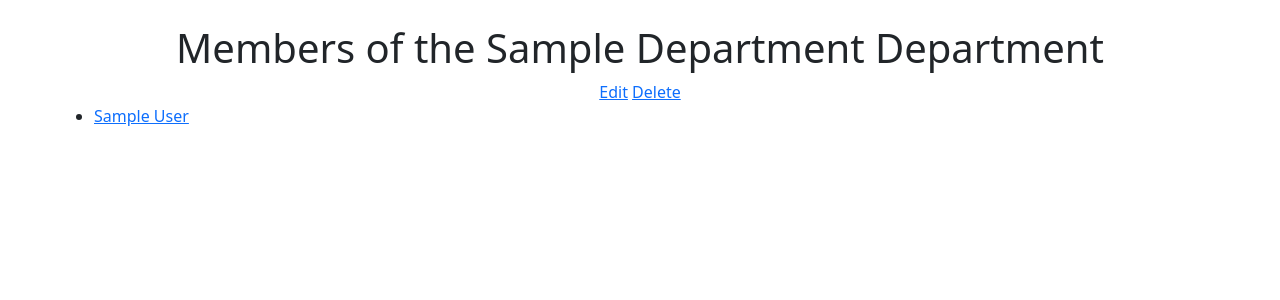
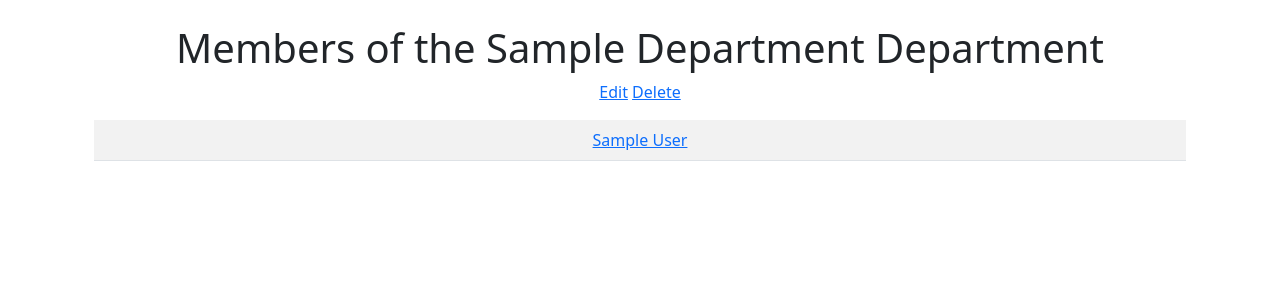
Before and after one commit to blackerby/school, a PHP site: page /department-detail.php?dept=1 in a window 1280 px wide. Shown: the part 56-356 px from the top of the page. Run offline with PHP 8.4, Linux system fonts and the light colour scheme; the visitor is signed in with stand-in values (Sample User, id 1); tables that the repository leaves empty or names only in its code hold one stand-in row (values such as "Sample post").

Commit message:
Clean up department detail view markup

```diff
--- a/views/department-detail.view.php
+++ b/views/department-detail.view.php
@@ -1,23 +1,23 @@
-<div class="container">
 <?php if (is_user_authenticated()) : ?>
   <div class="container text-center">
     <a href="admin/edit-department.php?dept=<?= $model->id; ?>">Edit</a>
     <a href="admin/delete-department.php?dept=<?= $model->id; ?>">Delete</a>
   </div>
   <?php endif; ?>
-  <div class="row">
-    <div class="col-lg-12">
-      <div class="row">
-        <ul>
-          <?php foreach ($data as $teacher) : ?>
-            <li>
+  <div class="container text-center">
+    <div class="row">
+      <div class="col">
+        <table class="table table-striped mt-3">
+          <?php foreach($data as $teacher) : ?>
+          <tr>
+            <td>
               <a href="teacher-detail.php?teacher=<?= $teacher->id; ?>">
                 <?= $teacher->first_name; ?> <?= $teacher->last_name; ?>
               </a>
-            </li>
-          <?php endforeach ?>
-        </ul>
+            </td>
+          </tr>
+          <?php endforeach; ?>
+        </table>
       </div>
     </div>
   </div>
-</div>
```
Also changed, not shown: TODO.md (+1 -0 lines).
